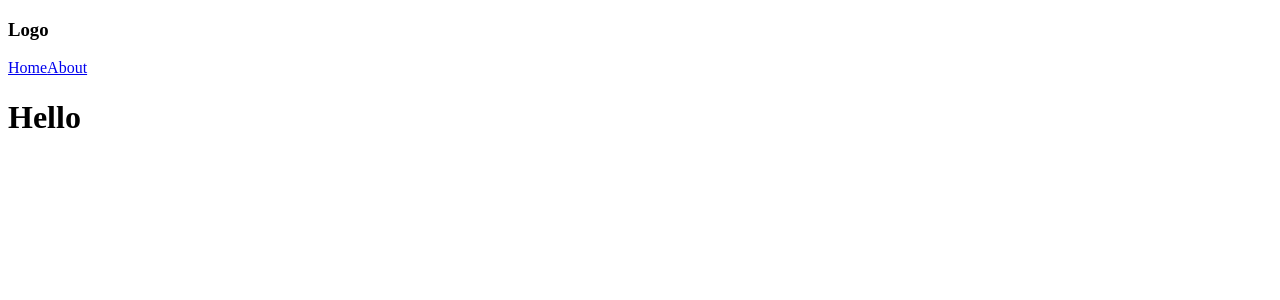
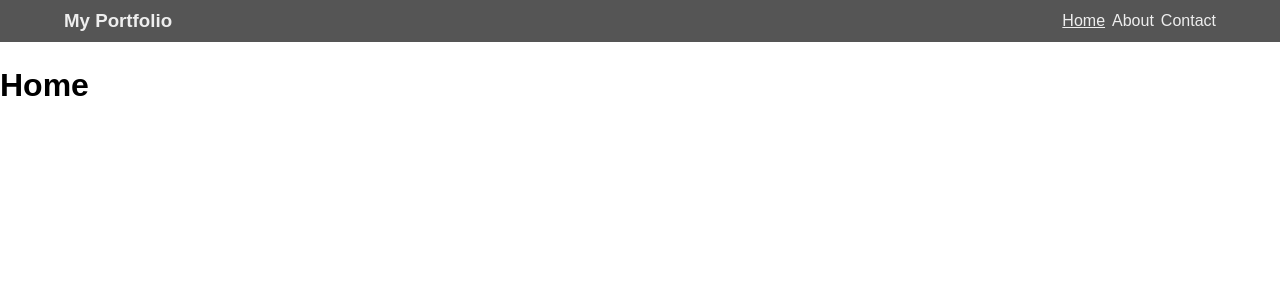
Before and after one commit to jdtdesigns/rut_06_2024_first_react_site, a React (Vite) app: page / in a window 1280 px wide. Shown: the top 300 px of the page. Built offline with nearby package versions, Linux system fonts and the light colour scheme.

Commit message:
finished basic conditional rendering of pages

```diff
--- a/package.json
+++ b/package.json
@@ -11,7 +11,8 @@
   },
   "dependencies": {
     "react": "^18.3.1",
-    "react-dom": "^18.3.1"
+    "react-dom": "^18.3.1",
+    "react-router-dom": "^6.26.1"
   },
   "devDependencies": {
     "@eslint/js": "^9.9.0",
@@ -23,6 +24,7 @@
     "eslint-plugin-react-hooks": "^5.1.0-rc.0",
     "eslint-plugin-react-refresh": "^0.4.9",
     "globals": "^15.9.0",
+    "sass-embedded": "^1.77.8",
     "vite": "^5.4.1"
   }
 }
--- a/src/App.jsx
+++ b/src/App.jsx
@@ -1,14 +1,31 @@
+import { useState } from 'react'
+
+import Header from './components/Header'
+
+import Home from './pages/Home'
+import About from './pages/About'
+import Contact from './pages/Contact'
+
 function App() {
+  const title = 'My Portfolio'
+  const [page, setPage] = useState('Home')
+
+  const renderPage = (pageName) => {
+    switch (pageName) {
+      case 'Home':
+        return <Home />
+      case 'About':
+        return <About />
+      default:
+        return <Contact />
+    }
+  }
+
   return (
     <>
-      <header>
-        <h3>Logo</h3>
-        <nav>
-          <a href="#">Home</a>
-          <a href="#">About</a>
-        </nav>
-      </header>
-      <h1>Hello</h1>
+      <Header page={page} setPage={setPage} title={title} />
+
+      {renderPage(page)}
     </>
   )
 }
--- /dev/null
+++ b/src/components/Header.jsx
@@ -0,0 +1,22 @@
+function Header(props) {
+  const handleNavLink = (event) => {
+    event.preventDefault()
+
+    const pageName = event.target.innerText
+
+    props.setPage(pageName)
+  }
+
+  return (
+    <header className="row justify-between align-center">
+      <h3>{props.title}</h3>
+      <nav>
+        <a className={props.page === 'Home' ? 'active' : ''} onClick={handleNavLink} href="/">Home</a>
+        <a className={props.page === 'About' ? 'active' : ''} onClick={handleNavLink} href="/about">About</a>
+        <a className={props.page === 'Contact' ? 'active' : ''} onClick={handleNavLink} href="/contact">Contact</a>
+      </nav>
+    </header>
+  )
+}
+
+export default Header
--- /dev/null
+++ b/src/index.scss
@@ -0,0 +1,55 @@
+* {
+  margin: 0;
+  padding: 0;
+  box-sizing: border-box;
+  font-family: sans-serif;
+}
+
+html,  body {
+  height: 100%;
+}
+
+a {
+  color: #333;
+  text-decoration: none;
+}
+
+// GLOBAL CLASSES
+.row, .column {
+  display: flex;
+}
+
+.column {
+  flex-direction: column;
+}
+
+.justify-between {
+  justify-content: space-between;
+}
+
+.align-center {
+  align-items: center;
+}
+
+.text-center {
+  text-align: center;
+}
+
+// CUSTOM STYLES
+header {
+  padding: 10px 5%;
+  background: #555;
+  color: #eee;
+  margin-bottom: 25px;
+  nav {
+    a {
+      color: #eee;
+      &:not(:last-child) {
+        margin-right: 7px;
+      }
+      &.active, &:hover {
+        text-decoration: underline;
+      }
+    }
+  }
+}
--- a/src/main.jsx
+++ b/src/main.jsx
@@ -1,10 +1,14 @@
 import { StrictMode } from 'react'
 import { createRoot } from 'react-dom/client'
+import { BrowserRouter } from 'react-router-dom'
+
 import App from './App.jsx'
-import './index.css'
+import './index.scss'
 
 createRoot(document.getElementById('root')).render(
   <StrictMode>
-    <App />
+    <BrowserRouter>
+      <App />
+    </BrowserRouter>
   </StrictMode>,
 )
--- /dev/null
+++ b/src/pages/About.jsx
@@ -0,0 +1,9 @@
+function About() {
+  return (
+    <>
+      <h1>About</h1>
+    </>
+  )
+}
+
+export default About
--- /dev/null
+++ b/src/pages/Contact.jsx
@@ -0,0 +1,9 @@
+function Contact() {
+  return (
+    <>
+      <h1>Contact</h1>
+    </>
+  )
+}
+
+export default Contact
--- /dev/null
+++ b/src/pages/Home.jsx
@@ -0,0 +1,9 @@
+function Home() {
+  return (
+    <>
+      <h1>Home</h1>
+    </>
+  )
+}
+
+export default Home
```
Also changed, not shown: src/index.css (deleted), 1 other file (tests, documents, lock files or other folders).
